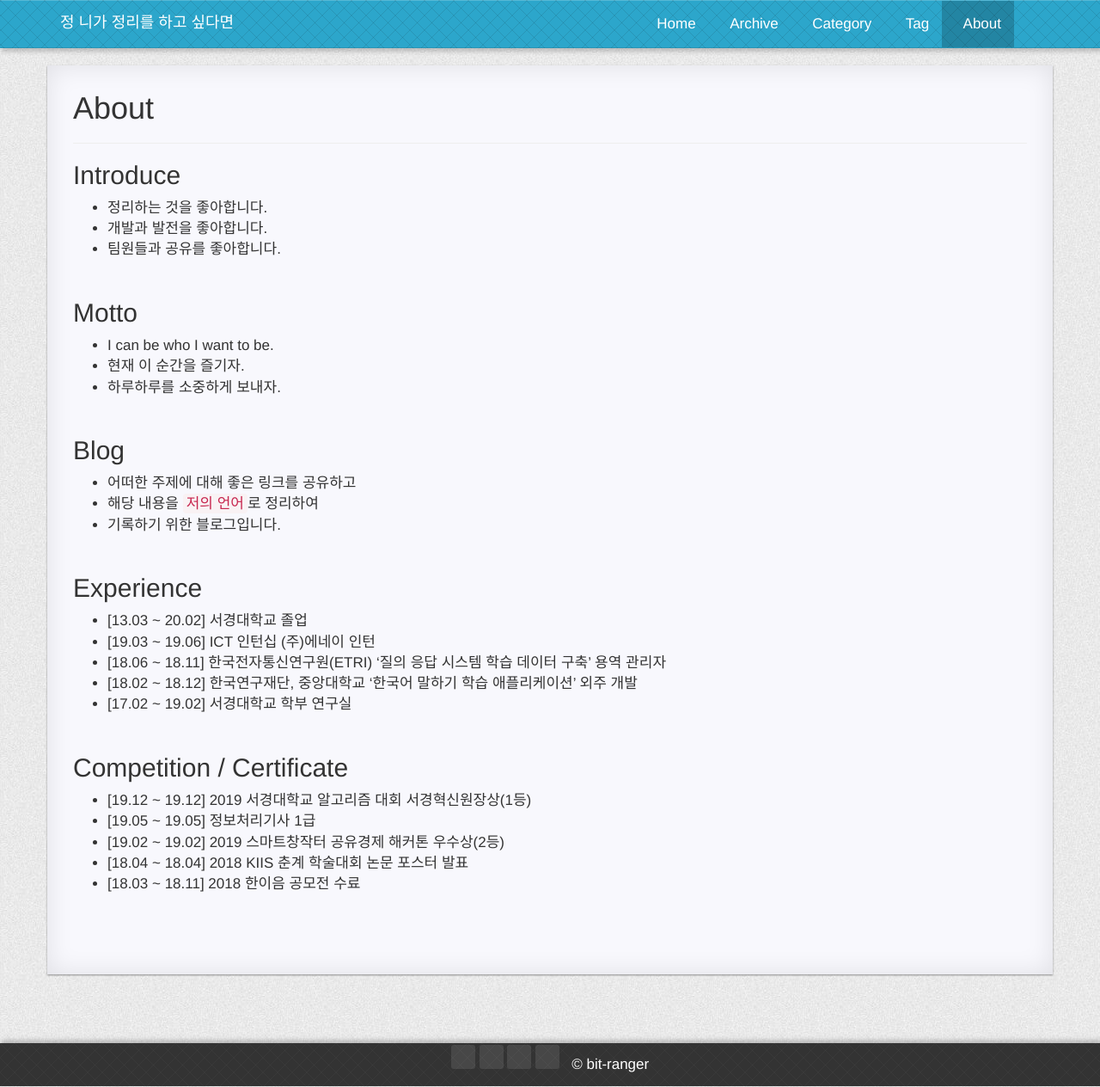
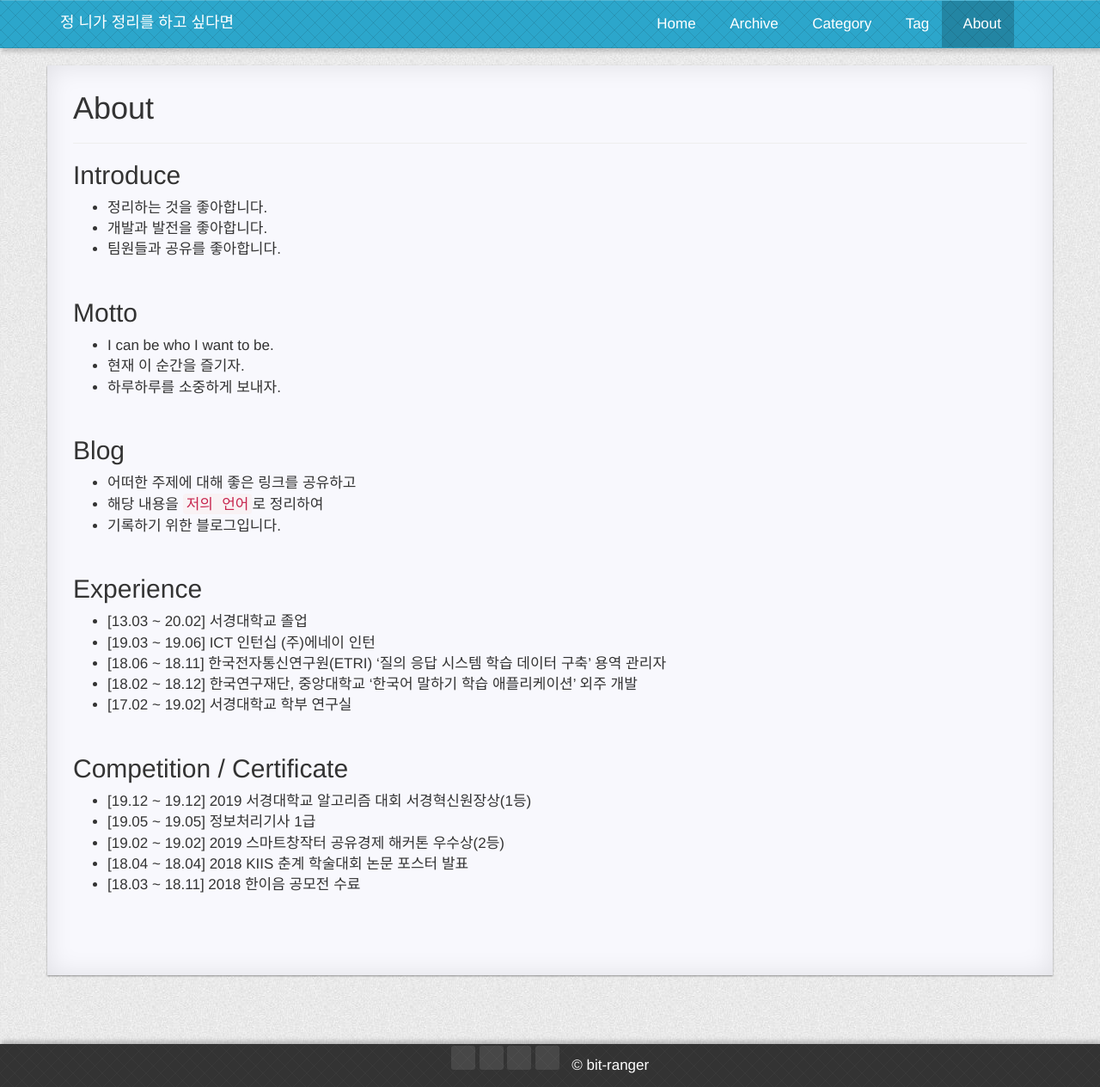
Before and after one commit to iyoungman/iyoungman.github.io, a Jekyll site: the page built from pages/4about.md, in a window 1280 px wide. Shown: the whole page at 86% size. Built offline with Jekyll 4.4.1, drawn with Linux system fonts in a browser that asks for light colours; nearby versions of some CDN libraries; comment, search, counter and statistics services are not loaded; a style sheet for code colours, icons or effects is not loaded.

Commit message:
Update style.css

```diff
--- a/static/css/style.css
+++ b/static/css/style.css
@@ -109,9 +109,13 @@
     margin: 0px 0px 0px 0px;
 }
 
-body,code,pre{
+body,pre{
     font-family:  "Helvetica Neue", "Helvetica", "Menlo", "Monaco", "Consolas", "Courier New", "monospace", "Helvetica", "Tahoma", "Arial",
     "WenQuanYi Micro Hei", "文泉驿微米黑", "STXihei", "华文细黑", "Microsoft YaHei", "微软雅黑", "SimSun", "宋体", "Heiti", "黑体", sans-serif;
+}
+
+code{
+    font-family:  "Menlo", "Monaco", "Consolas", sans-serif;
 }
 
 body,.sheet,pre,code{
```
